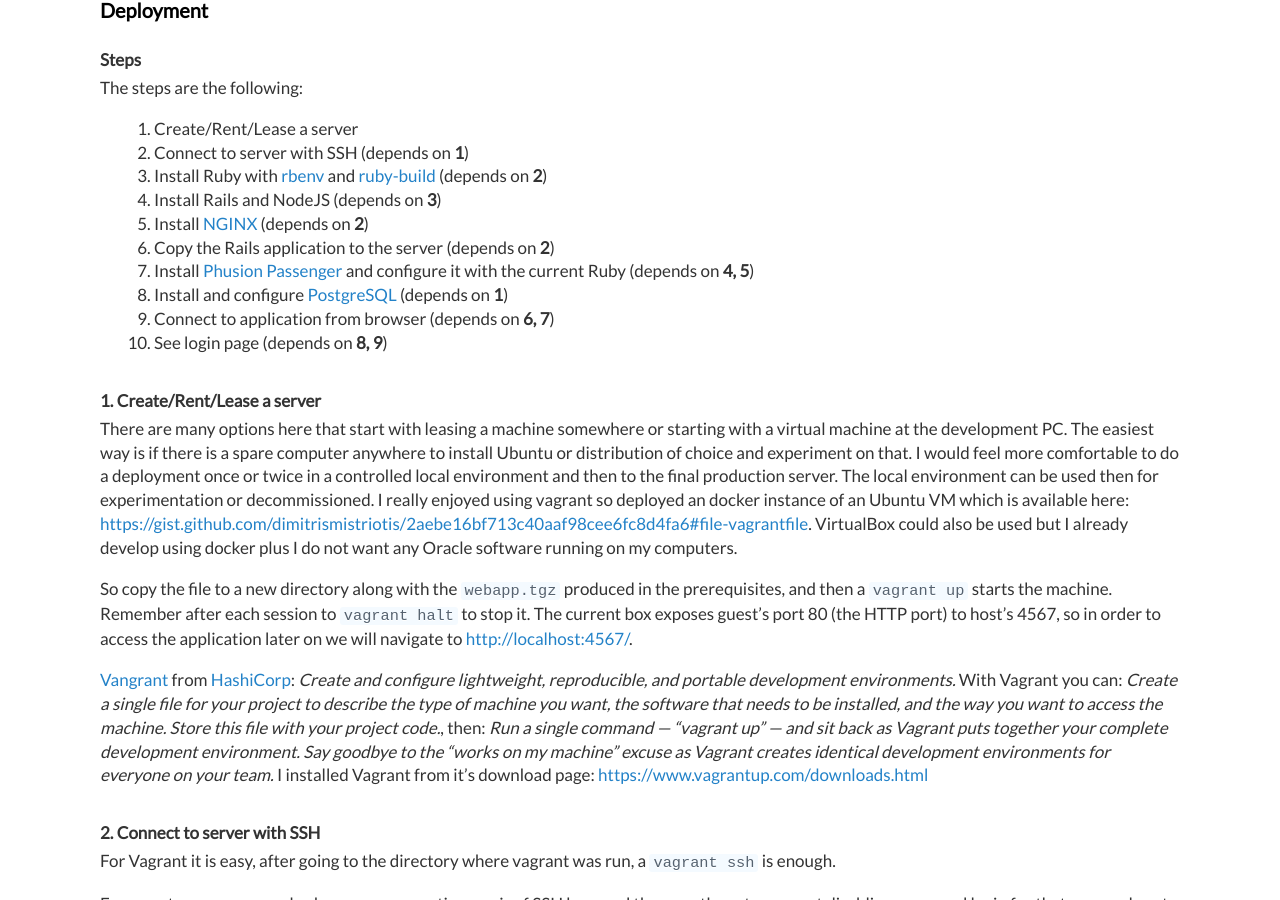
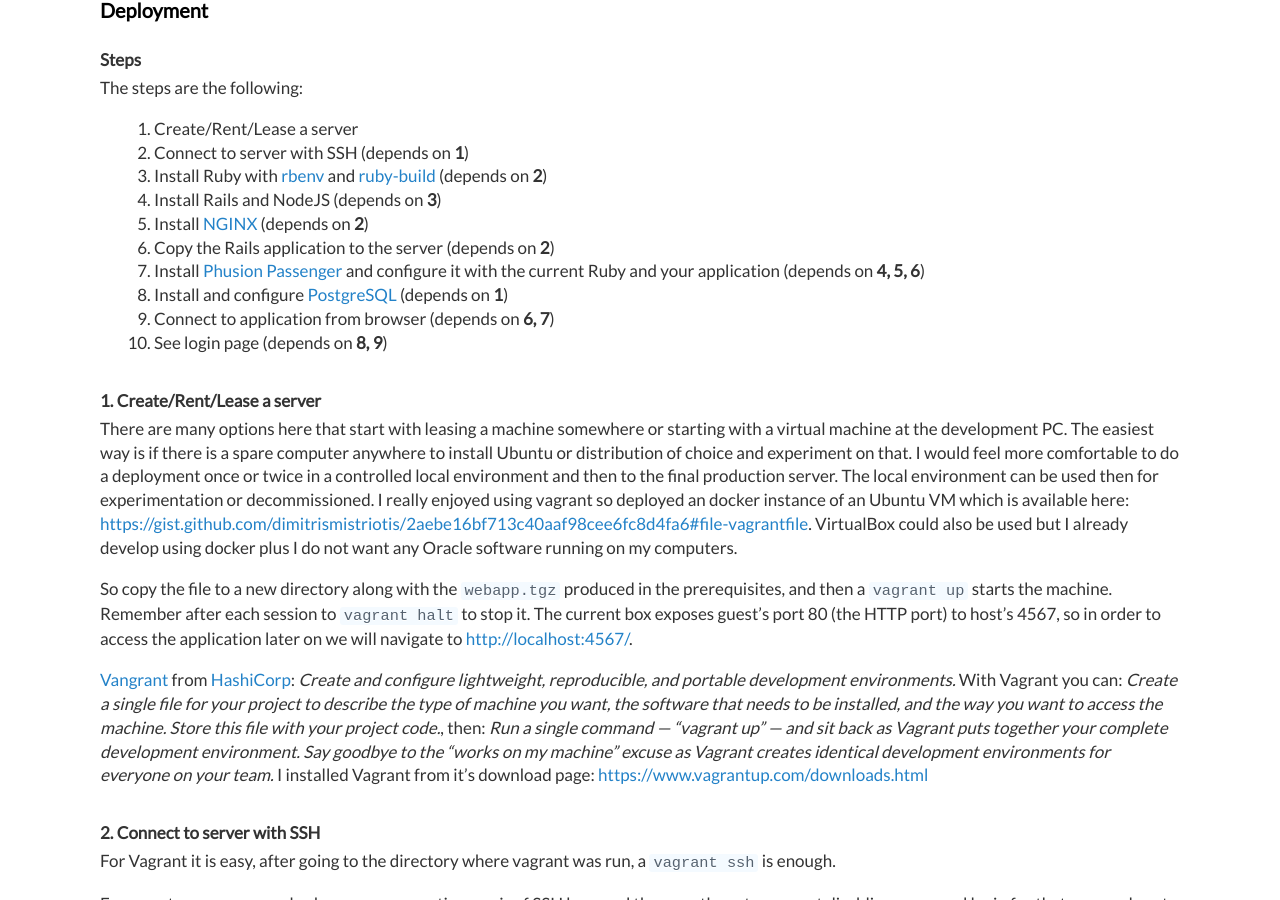
Before and after one commit to dimitrismistriotis/dimitrismistriotis.github.io, a Jekyll site: the page built from _posts/2017-01-07-deploy_rails.md, in a window 1280 px wide and 900 px high, scrolled down 1522 px. Built offline with Jekyll 4.4.1, drawn with Linux system fonts in a browser that asks for light colours.

```diff
--- a/_posts/2017-01-07-deploy_rails.md
+++ b/_posts/2017-01-07-deploy_rails.md
@@ -101,7 +101,7 @@ The steps are the following:
 5. Install [NGINX](https://nginx.org/en/) (depends on **2**)
 6. Copy the Rails application to the server (depends on **2**)
 7. Install [Phusion Passenger](https://www.phusionpassenger.com/) and configure
-   it with the current Ruby (depends on **4, 5**)
+   it with the current Ruby and your application (depends on **4, 5, 6**)
 8. Install and configure [PostgreSQL](https://www.postgresql.org/) (depends on
    **1**)
 9. Connect to application from browser (depends on **6, 7**)
```
Also changed, not shown: other parts of _posts/2017-01-07-deploy_rails.md (+4 -0 lines), images/deploy_rails/nginx.png (added).
